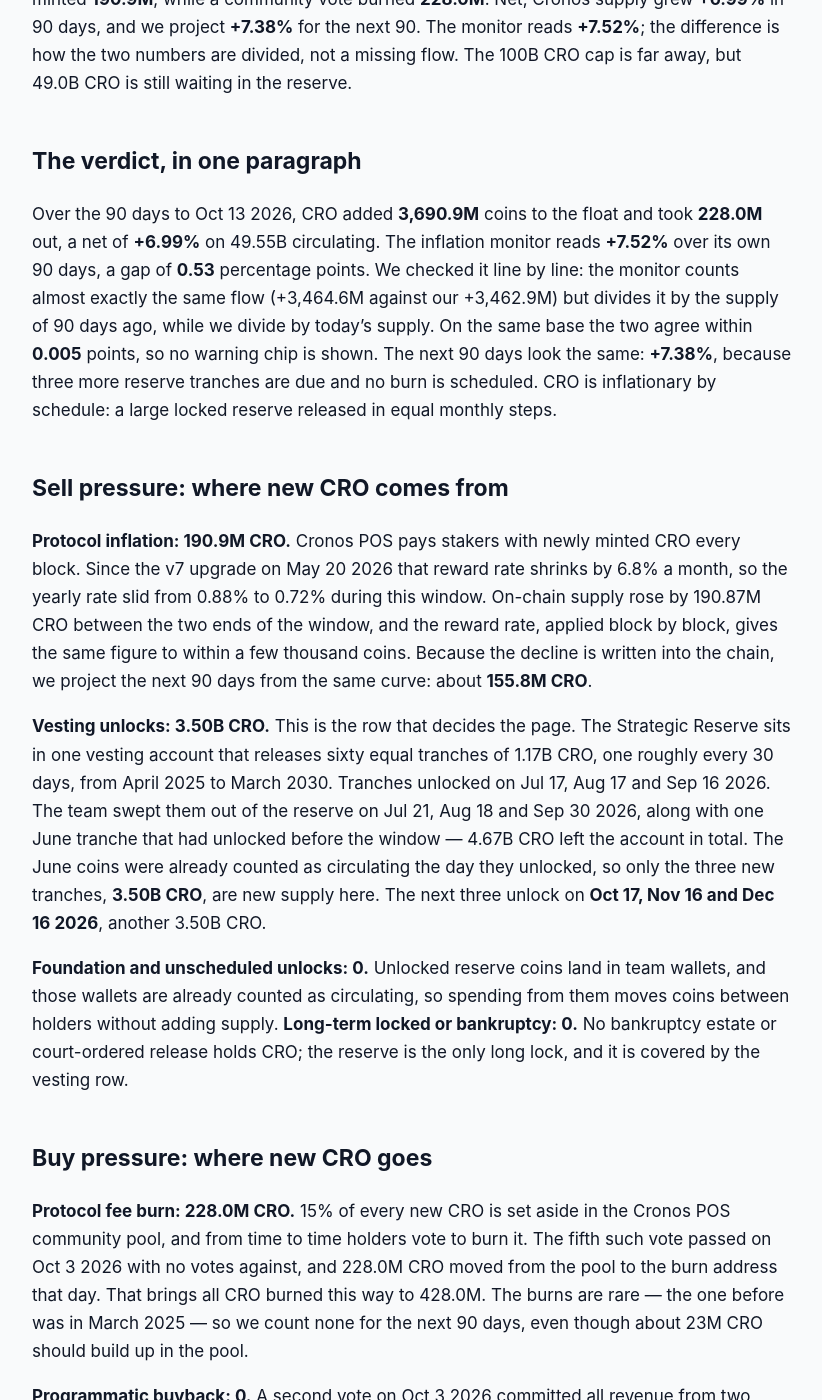
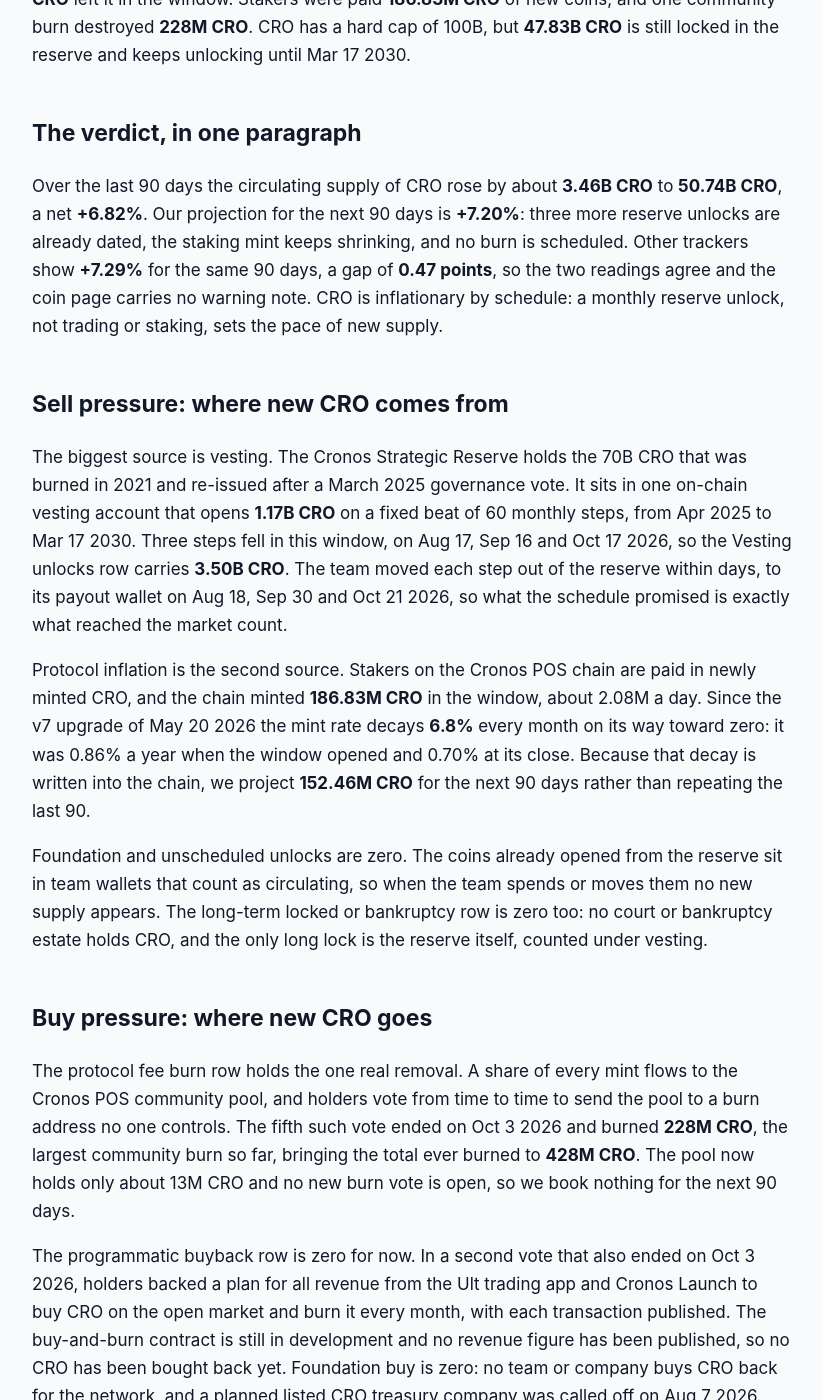
Before and after one commit to jeevansongmy-spec/mrnasdog-articles, a Jekyll site: the page built from crypto/cro-pressure-framework.md, in a window 1280 px wide and 1400 px high, scrolled down 415 px. Shown: the whole window, without its empty margins (228-1050 px from the left). Built offline with Jekyll 4.4.1, drawn with Linux system fonts in a browser that asks for light colours; some of the changed text lies outside the part shown.

Commit message:
publish: crypto/cro-pressure-framework

```diff
--- a/crypto/cro-pressure-framework.md
+++ b/crypto/cro-pressure-framework.md
@@ -1,6 +1,6 @@
 ---
 title:         "CRO Inflation Analysis · October 2026 · Supply growing · projected to keep growing"
-description:   "CRO supply grew 6.99% over 90 days as the 70B Cronos reserve unlocked 3.50B tokens and staking minted 190.9M, against a 228M burn. Next 90 days: +7.38%."
+description:   "CRO is inflationary: the 70B Strategic Reserve released 3.50B CRO in 90 days against a 228M burn, +6.82% net, and +7.20% next as unlocks continue."
 canonical_url: "https://mrnasdog.com/research/cro/inflation"
 tags:          ["crypto", "cro", "cronos", "tokenomics"]
 published:     true
@@ -12,52 +12,42 @@ Originally published at [CRO Inflation Analysis · October 2026 · Supply growin
 <!-- main-page -->
 ➜ Start with the Cronos coin page for the short answer (should you buy CRO?) and its price drivers: [mrnasdog.com/research/cro](https://mrnasdog.com/research/cro)
 
-CRO supply is growing fast, and the main reason is a schedule, not a market. The Cronos Strategic Reserve — 70B CRO re-created by a March 2025 vote — unlocks **1.17B CRO** every month until March 2030. In the last 90 days three tranches added **3.50B CRO** and staking minted **190.9M**, while a community vote burned **228.0M**. Net, Cronos supply grew **+6.99%** in 90 days, and we project **+7.38%** for the next 90. The monitor reads **+7.52%**; the difference is how the two numbers are divided, not a missing flow. The 100B CRO cap is far away, but 49.0B CRO is still waiting in the reserve.
+Cronos (CRO) supply is growing fast: **+6.82%** over the 90 days from Jul 25 to Oct 23 2026, and about **+7.20%** over the next 90 days. Almost all of it comes from the Cronos Strategic Reserve, a 70B CRO pot re-created by a 2025 vote that unlocks **1.17B CRO** every month: **3.50B CRO** left it in the window. Stakers were paid **186.83M CRO** of new coins, and one community burn destroyed **228M CRO**. CRO has a hard cap of 100B, but **47.83B CRO** is still locked in the reserve and keeps unlocking until Mar 17 2030.
 
 ## The verdict, in one paragraph
 
-Over the 90 days to Oct 13 2026, CRO added **3,690.9M** coins to the float and took **228.0M** out, a net of **+6.99%** on 49.55B circulating. The inflation monitor reads **+7.52%** over its own 90 days, a gap of **0.53** percentage points. We checked it line by line: the monitor counts almost exactly the same flow (+3,464.6M against our +3,462.9M) but divides it by the supply of 90 days ago, while we divide by today's supply. On the same base the two agree within **0.005** points, so no warning chip is shown. The next 90 days look the same: **+7.38%**, because three more reserve tranches are due and no burn is scheduled. CRO is inflationary by schedule: a large locked reserve released in equal monthly steps.
+Over the last 90 days the circulating supply of CRO rose by about **3.46B CRO** to **50.74B CRO**, a net **+6.82%**. Our projection for the next 90 days is **+7.20%**: three more reserve unlocks are already dated, the staking mint keeps shrinking, and no burn is scheduled. Other trackers show **+7.29%** for the same 90 days, a gap of **0.47 points**, so the two readings agree and the coin page carries no warning note. CRO is inflationary by schedule: a monthly reserve unlock, not trading or staking, sets the pace of new supply.
 
 ## Sell pressure: where new CRO comes from
 
-**Protocol inflation: 190.9M CRO.** Cronos POS pays stakers with newly minted CRO every block. Since the v7 upgrade on May 20 2026 that reward rate shrinks by 6.8% a month, so the yearly rate slid from 0.88% to 0.72% during this window. On-chain supply rose by 190.87M CRO between the two ends of the window, and the reward rate, applied block by block, gives the same figure to within a few thousand coins. Because the decline is written into the chain, we project the next 90 days from the same curve: about **155.8M CRO**.
+The biggest source is vesting. The Cronos Strategic Reserve holds the 70B CRO that was burned in 2021 and re-issued after a March 2025 governance vote. It sits in one on-chain vesting account that opens **1.17B CRO** on a fixed beat of 60 monthly steps, from Apr 2025 to Mar 17 2030. Three steps fell in this window, on Aug 17, Sep 16 and Oct 17 2026, so the Vesting unlocks row carries **3.50B CRO**. The team moved each step out of the reserve within days, to its payout wallet on Aug 18, Sep 30 and Oct 21 2026, so what the schedule promised is exactly what reached the market count.
 
-**Vesting unlocks: 3.50B CRO.** This is the row that decides the page. The Strategic Reserve sits in one vesting account that releases sixty equal tranches of 1.17B CRO, one roughly every 30 days, from April 2025 to March 2030. Tranches unlocked on Jul 17, Aug 17 and Sep 16 2026. The team swept them out of the reserve on Jul 21, Aug 18 and Sep 30 2026, along with one June tranche that had unlocked before the window — 4.67B CRO left the account in total. The June coins were already counted as circulating the day they unlocked, so only the three new tranches, **3.50B CRO**, are new supply here. The next three unlock on **Oct 17, Nov 16 and Dec 16 2026**, another 3.50B CRO.
+Protocol inflation is the second source. Stakers on the Cronos POS chain are paid in newly minted CRO, and the chain minted **186.83M CRO** in the window, about 2.08M a day. Since the v7 upgrade of May 20 2026 the mint rate decays **6.8%** every month on its way toward zero: it was 0.86% a year when the window opened and 0.70% at its close. Because that decay is written into the chain, we project **152.46M CRO** for the next 90 days rather than repeating the last 90.
 
-**Foundation and unscheduled unlocks: 0.** Unlocked reserve coins land in team wallets, and those wallets are already counted as circulating, so spending from them moves coins between holders without adding supply. **Long-term locked or bankruptcy: 0.** No bankruptcy estate or court-ordered release holds CRO; the reserve is the only long lock, and it is covered by the vesting row.
+Foundation and unscheduled unlocks are zero. The coins already opened from the reserve sit in team wallets that count as circulating, so when the team spends or moves them no new supply appears. The long-term locked or bankruptcy row is zero too: no court or bankruptcy estate holds CRO, and the only long lock is the reserve itself, counted under vesting.
 
 ## Buy pressure: where new CRO goes
 
-**Protocol fee burn: 228.0M CRO.** 15% of every new CRO is set aside in the Cronos POS community pool, and from time to time holders vote to burn it. The fifth such vote passed on Oct 3 2026 with no votes against, and 228.0M CRO moved from the pool to the burn address that day. That brings all CRO burned this way to 428.0M. The burns are rare — the one before was in March 2025 — so we count none for the next 90 days, even though about 23M CRO should build up in the pool.
+The protocol fee burn row holds the one real removal. A share of every mint flows to the Cronos POS community pool, and holders vote from time to time to send the pool to a burn address no one controls. The fifth such vote ended on Oct 3 2026 and burned **228M CRO**, the largest community burn so far, bringing the total ever burned to **428M CRO**. The pool now holds only about 13M CRO and no new burn vote is open, so we book nothing for the next 90 days.
 
-**Programmatic buyback: 0.** A second vote on Oct 3 2026 committed all revenue from two Cronos products to buying CRO on the market and burning it every month. The contract that will do the buying is still being built and no revenue figure is published, so nothing has been bought yet. When it starts, the coins will go to the same burn address, which we read on-chain. **Foundation buy: 0.** No team or treasury bought CRO in this window, and the company that was meant to buy CRO for its treasury was called off in August 2026. **New long-term lock: 0.** Stakers can now lock CRO for one, two or four years for a bonus, and about 14.47B CRO is staked, but staked coins still count as circulating.
+The programmatic buyback row is zero for now. In a second vote that also ended on Oct 3 2026, holders backed a plan for all revenue from the Ult trading app and Cronos Launch to buy CRO on the open market and burn it every month, with each transaction published. The buy-and-burn contract is still in development and no revenue figure has been published, so no CRO has been bought back yet. Foundation buy is zero: no team or company buys CRO back for the network, and a planned listed CRO treasury company was called off on Aug 7 2026. New long-term lock is zero as well: about **14.48B CRO** is staked, including the new 1-, 2- and 4-year bonus locks, but staked CRO still counts as circulating.
 
 ## Foundation and overhang
 
-The biggest overhang is the reserve itself: **49.0B CRO** still locked, released at 1.17B a month until March 2030. That is about the same size as the whole circulating supply today, which is why CRO will keep printing new float for years. We read the reserve balance on-chain every day.
+The largest overhang is the reserve itself: **47.83B CRO** still locked, opening **1.17B CRO** a month, with the next steps on Nov 16 2026, Dec 16 2026 and Jan 16 2027. Behind it sit the coins the team has already taken out. The main payout wallet holds about **13.78B CRO**, up 3.00B in the window after receiving 3.50B and passing 500M on; an older payout wallet holds **5.83B CRO** and has not moved since 2025. A staking-bonus pot holds about 44.95M CRO and pays the new lock rewards. The team has said released reserve coins will fund staking rewards as the mint decays and pay for growth, so these wallets are where the real selling would come from. We read every one of them from the chain each day; if any of these balances falls between checks, the outflow is booked under foundation and unscheduled unlocks at the next check.
 
-Once unlocked, reserve coins collect in team wallets. The main one holds **12.62B CRO**, up 4.17B in 90 days after it took in four tranches and sent 500M out on Sep 13 2026. An older team wallet holds 5.83B CRO and did not move. The community pool now holds about 10.4M CRO after the burn, and a staking-bonus pot holds about 45.9M. Trump Media reported 756.1M CRO on Jun 30 2026, most of it under a sale limit that eases in steps until August 2029. All of these are already inside the circulating count, so we track them as overhang rather than as new supply. If any of their balances fall between our checks, the outflow enters the foundation row at the next refresh.
+## How CRO compares to other exchange-chain tokens
 
-## How CRO compares to other exchange-linked chains
+CRO belongs to the family of coins tied to a big exchange, and the contrast with its peers is about mechanism, not price. BNB has no new issuance and removes coins every quarter through a large scheduled auto-burn, so its supply shrinks. CRO runs the other way: a scheduled monthly unlock adds about 2.3% of circulating supply each month, and its burns are irregular votes on a small pool. Where BNB's burn is the engine, CRO's reserve is.
 
-Most exchange-linked chain tokens are built to shrink. Their exchanges buy coins back or burn a share of profits on a set timetable, so the buy side of the ledger is large and predictable. Cronos is the opposite shape today: its burn is a rare community vote and its revenue buyback has not started, while its sell side is a fixed monthly unlock from a reserve that is almost as big as the float.
-
-Against general-purpose Layer 1 chains, CRO's staking inflation is small and falling — under 1% a year and shrinking 6.8% a month — which is lower than most proof-of-stake chains. The difference is the vesting row. A chain whose supply is fully unlocked only has to absorb its staking rewards; Cronos has to absorb about 14.0B CRO of reserve unlocks over the next year on top of them.
-
-The 100B CRO cap is real and written into the chain, so CRO cannot grow without limit. But the cap is not what matters for the next few years. What matters is how fast the locked 49.0B CRO turns into circulating coins, and on the current schedule that is steady, monthly and known in advance.
+Against proof-of-stake Layer 1 chains, CRO's staking mint is now small and falling: 0.70% a year and decaying toward zero, well below the usual 3% to 7% of chains that pay stakers only with new coins. The difference is that those chains have no 47.83B coin reserve still to open. CRO's supply story is closer to a token with a long team vesting calendar than to a classic staking chain, and the revenue buy-and-burn, once it starts, is the only piece that could tilt it the other way.
 
 ## What to watch in the next 90 days
 
-**Oct 17 2026:** the next reserve tranche of 1.17B CRO unlocks, followed by **Nov 16 2026** and **Dec 16 2026**. Each one adds about 2.4% to the float.
-
-**The first revenue burn.** The monthly buy-and-burn approved on Oct 3 2026 starts once its contract is live. The first published buy, and its size against 1.17B CRO a month of unlocks, is the number to watch.
-
-**Reserve-funded staking rewards.** The same vote lets the reserve top up staking rewards as minting declines. Coins already unlocked would pay stakers, which moves coins inside the float and adds no new supply, but a change to the reserve schedule itself would change this page.
-
-**Another community burn vote.** About 23M CRO should collect in the community pool by early January 2027; a new burn vote would add it to the buy side.
+The reserve unlocks of **Nov 16 2026**, **Dec 16 2026** and **Jan 16 2027**, each **1.17B CRO**, are the dated events that drive the projection. The first monthly buy-and-burn from Ult and Cronos Launch revenue would be the first real buyback; until its contract goes live and revenue is published, it books nothing. A new community burn vote would add to the burn row, but the pool is small after the Oct 3 2026 burn. Watch the team payout wallets too: large moves to exchanges would show where the released reserve coins go. And watch the staking mint, which keeps shrinking 6.8% a month unless a vote changes the decay.
 
 ## Summary
 
-CRO supply grew **+6.99%** in the 90 days to Oct 13 2026 and is projected to grow **+7.38%** in the next 90, because the 70B Cronos Strategic Reserve releases 1.17B CRO every month until March 2030. Staking adds a smaller and shrinking amount, and a rare community vote burned 228.0M CRO on Oct 3 2026. The key risk is the 49.0B CRO still locked in the reserve, which keeps arriving on a fixed timetable. The 100B CRO cap sets the ceiling, but until a revenue buyback grows large, unlocks will set the pace.
+Cronos supply grew **+6.82%** over the 90 days to Oct 23 2026 and is set to grow about **+7.20%** over the next 90 days. The Strategic Reserve released **3.50B CRO** and stakers received **186.83M CRO**, while a single community burn destroyed **228M CRO**. The key risk is the reserve's steady **1.17B CRO** a month, with **47.83B CRO** still to come before Mar 17 2030; the upside case is a revenue-funded monthly buy-and-burn that grows large enough to matter. Under the 100B hard cap, CRO will keep inflating on schedule until the reserve is empty.
 
-*MrNasDog Pressure Framework analysis of CRO, Metric 1 — Inflation. Data + explanation only. Not financial advice. Checked Oct 13 2026.*
+*MrNasDog Pressure Framework analysis of CRO, Metric 1 — Inflation. Data + explanation only. Not financial advice. Checked Oct 23 2026.*
```
